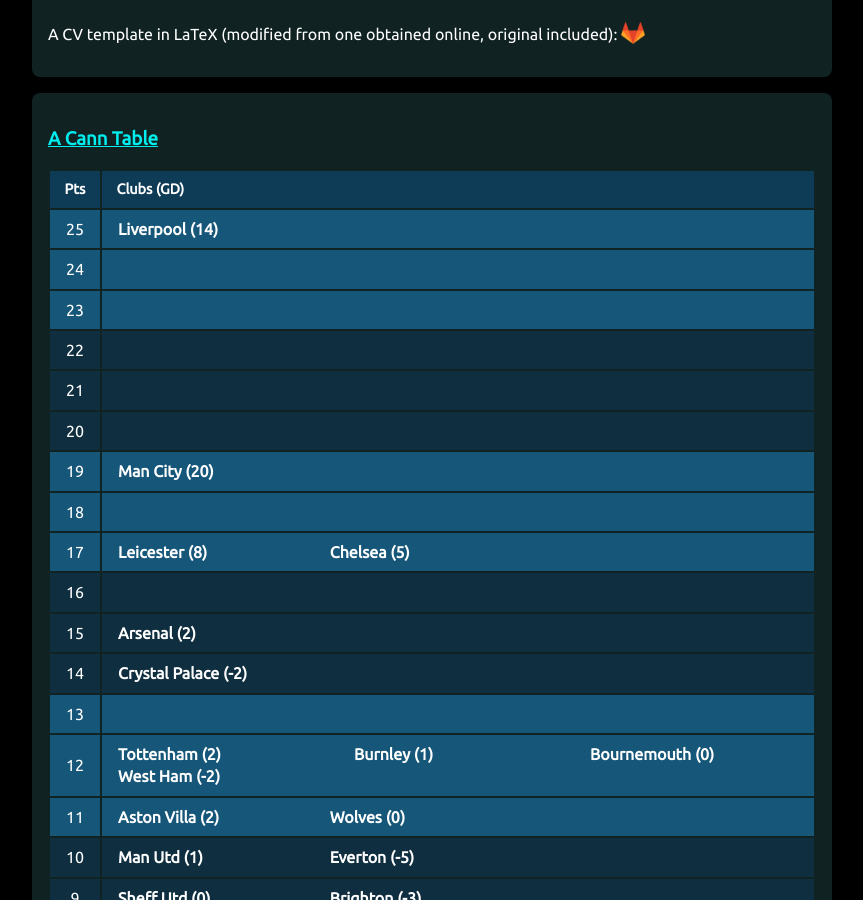
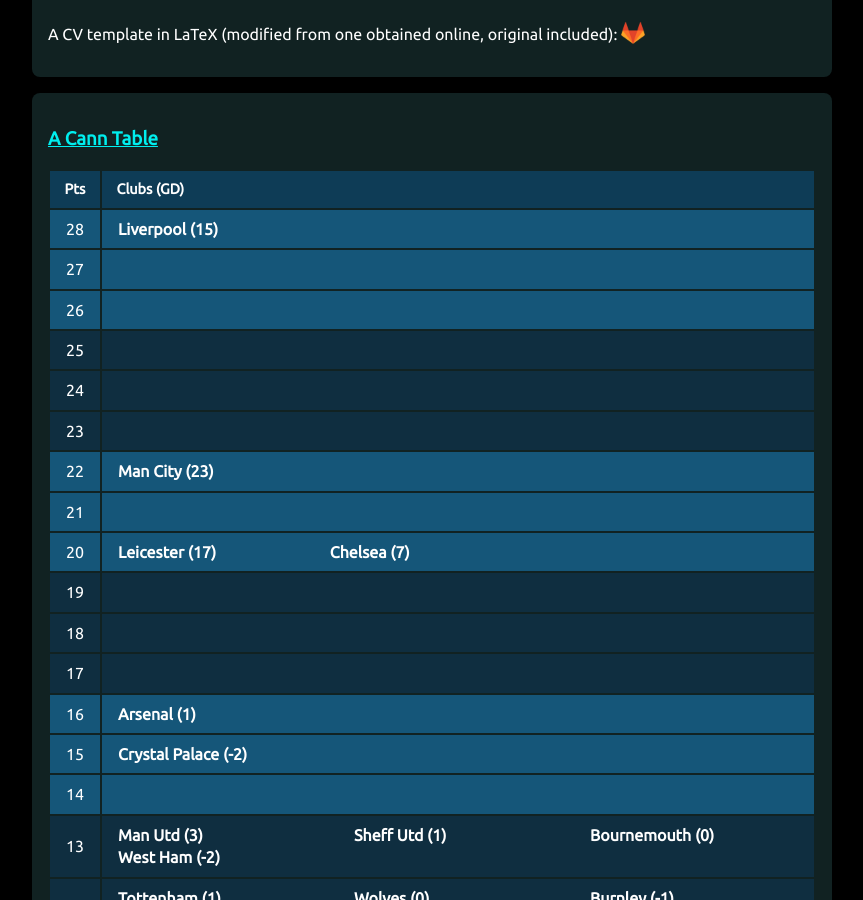
Before and after one commit to muru/muru.github.io, a Jekyll site: the page built from resources.md, in a window 1280 px wide and 900 px high, scrolled down 1633 px. Shown: the whole window, without its empty margins (208-1071 px from the left). Built offline with Jekyll 4.4.1, drawn with Linux system fonts in a browser that asks for light colours; some of the changed text lies outside the part shown.

Commit message:
updated cann-table: Mon 28 Oct 10:00:48 UTC 2019

```diff
--- a/cann-table.html
+++ b/cann-table.html
@@ -1,134 +1,144 @@
 <table id="cann-table">
 <thead> <th> Pts </th> <th> Clubs (GD) </th> </thead>
 	<tr class="cann-row-1">
-		<td class="cann-point"> 25 </td>
+		<td class="cann-point"> 28 </td>
 		<td class="cann-clubs">
-			<span class="club-name"> Liverpool (14) </span>
+			<span class="club-name"> Liverpool (15) </span>
 		</td>
  	</tr>
 	<tr class="cann-row-1">
+		<td class="cann-point"> 27 </td>
+		<td class="cann-clubs">
+		</td>
+ 	</tr>
+	<tr class="cann-row-1">
+		<td class="cann-point"> 26 </td>
+		<td class="cann-clubs">
+		</td>
+ 	</tr>
+	<tr class="cann-row-2">
+		<td class="cann-point"> 25 </td>
+		<td class="cann-clubs">
+		</td>
+ 	</tr>
+	<tr class="cann-row-2">
 		<td class="cann-point"> 24 </td>
 		<td class="cann-clubs">
 		</td>
  	</tr>
-	<tr class="cann-row-1">
+	<tr class="cann-row-2">
 		<td class="cann-point"> 23 </td>
 		<td class="cann-clubs">
 		</td>
  	</tr>
+	<tr class="cann-row-1">
+		<td class="cann-point"> 22 </td>
+		<td class="cann-clubs">
+			<span class="club-name"> Man City (23) </span>
+		</td>
+ 	</tr>
+	<tr class="cann-row-1">
+		<td class="cann-point"> 21 </td>
+		<td class="cann-clubs">
+		</td>
+ 	</tr>
+	<tr class="cann-row-1">
+		<td class="cann-point"> 20 </td>
+		<td class="cann-clubs">
+			<span class="club-name"> Leicester (17) </span>
+			<span class="club-name"> Chelsea (7) </span>
+		</td>
+ 	</tr>
 	<tr class="cann-row-2">
-		<td class="cann-point"> 22 </td>
+		<td class="cann-point"> 19 </td>
 		<td class="cann-clubs">
 		</td>
  	</tr>
 	<tr class="cann-row-2">
-		<td class="cann-point"> 21 </td>
+		<td class="cann-point"> 18 </td>
 		<td class="cann-clubs">
 		</td>
  	</tr>
 	<tr class="cann-row-2">
-		<td class="cann-point"> 20 </td>
+		<td class="cann-point"> 17 </td>
 		<td class="cann-clubs">
 		</td>
  	</tr>
 	<tr class="cann-row-1">
-		<td class="cann-point"> 19 </td>
+		<td class="cann-point"> 16 </td>
 		<td class="cann-clubs">
-			<span class="club-name"> Man City (20) </span>
+			<span class="club-name"> Arsenal (1) </span>
 		</td>
  	</tr>
 	<tr class="cann-row-1">
-		<td class="cann-point"> 18 </td>
-		<td class="cann-clubs">
-		</td>
- 	</tr>
-	<tr class="cann-row-1">
-		<td class="cann-point"> 17 </td>
-		<td class="cann-clubs">
-			<span class="club-name"> Leicester (8) </span>
-			<span class="club-name"> Chelsea (5) </span>
-		</td>
- 	</tr>
-	<tr class="cann-row-2">
-		<td class="cann-point"> 16 </td>
-		<td class="cann-clubs">
-		</td>
- 	</tr>
-	<tr class="cann-row-2">
 		<td class="cann-point"> 15 </td>
-		<td class="cann-clubs">
-			<span class="club-name"> Arsenal (2) </span>
-		</td>
- 	</tr>
-	<tr class="cann-row-2">
-		<td class="cann-point"> 14 </td>
 		<td class="cann-clubs">
 			<span class="club-name"> Crystal Palace (-2) </span>
 		</td>
  	</tr>
 	<tr class="cann-row-1">
-		<td class="cann-point"> 13 </td>
+		<td class="cann-point"> 14 </td>
 		<td class="cann-clubs">
 		</td>
  	</tr>
-	<tr class="cann-row-1">
-		<td class="cann-point"> 12 </td>
+	<tr class="cann-row-2">
+		<td class="cann-point"> 13 </td>
 		<td class="cann-clubs">
-			<span class="club-name"> Tottenham (2) </span>
-			<span class="club-name"> Burnley (1) </span>
+			<span class="club-name"> Man Utd (3) </span>
+			<span class="club-name"> Sheff Utd (1) </span>
 			<span class="club-name"> Bournemouth (0) </span>
 			<span class="club-name"> West Ham (-2) </span>
 		</td>
  	</tr>
-	<tr class="cann-row-1">
-		<td class="cann-point"> 11 </td>
+	<tr class="cann-row-2">
+		<td class="cann-point"> 12 </td>
 		<td class="cann-clubs">
-			<span class="club-name"> Aston Villa (2) </span>
+			<span class="club-name"> Tottenham (1) </span>
 			<span class="club-name"> Wolves (0) </span>
+			<span class="club-name"> Burnley (-1) </span>
+			<span class="club-name"> Brighton (-2) </span>
 		</td>
  	</tr>
 	<tr class="cann-row-2">
+		<td class="cann-point"> 11 </td>
+		<td class="cann-clubs">
+			<span class="club-name"> Aston Villa (-1) </span>
+		</td>
+ 	</tr>
+	<tr class="cann-row-1">
 		<td class="cann-point"> 10 </td>
 		<td class="cann-clubs">
-			<span class="club-name"> Man Utd (1) </span>
-			<span class="club-name"> Everton (-5) </span>
+			<span class="club-name"> Everton (-6) </span>
 		</td>
  	</tr>
-	<tr class="cann-row-2">
+	<tr class="cann-row-1">
 		<td class="cann-point"> 9 </td>
 		<td class="cann-clubs">
-			<span class="club-name"> Sheff Utd (0) </span>
-			<span class="club-name"> Brighton (-3) </span>
-		</td>
- 	</tr>
-	<tr class="cann-row-2">
-		<td class="cann-point"> 8 </td>
-		<td class="cann-clubs">
-			<span class="club-name"> Southampton (-7) </span>
 			<span class="club-name"> Newcastle (-9) </span>
 		</td>
  	</tr>
 	<tr class="cann-row-1">
+		<td class="cann-point"> 8 </td>
+		<td class="cann-clubs">
+			<span class="club-name"> Southampton (-16) </span>
+		</td>
+ 	</tr>
+	<tr class="cann-row-2">
 		<td class="cann-point"> 7 </td>
 		<td class="cann-clubs">
-			<span class="club-name"> Norwich (-11) </span>
+			<span class="club-name"> Norwich (-13) </span>
 		</td>
  	</tr>
-	<tr class="cann-row-1">
+	<tr class="cann-row-2">
 		<td class="cann-point"> 6 </td>
 		<td class="cann-clubs">
 		</td>
  	</tr>
-	<tr class="cann-row-1">
+	<tr class="cann-row-2">
 		<td class="cann-point"> 5 </td>
-		<td class="cann-clubs">
-		</td>
- 	</tr>
-	<tr class="cann-row-2">
-		<td class="cann-point"> 4 </td>
 		<td class="cann-clubs">
 			<span class="club-name"> Watford (-16) </span>
 		</td>
  	</tr>
 </table>
-<span id="cann-gen-note"> Generated on  Monday, 21 October 2019 at 10:03 UTC. </span>
+<span id="cann-gen-note"> Generated on  Monday, 28 October 2019 at 10:00 UTC. </span>
```
